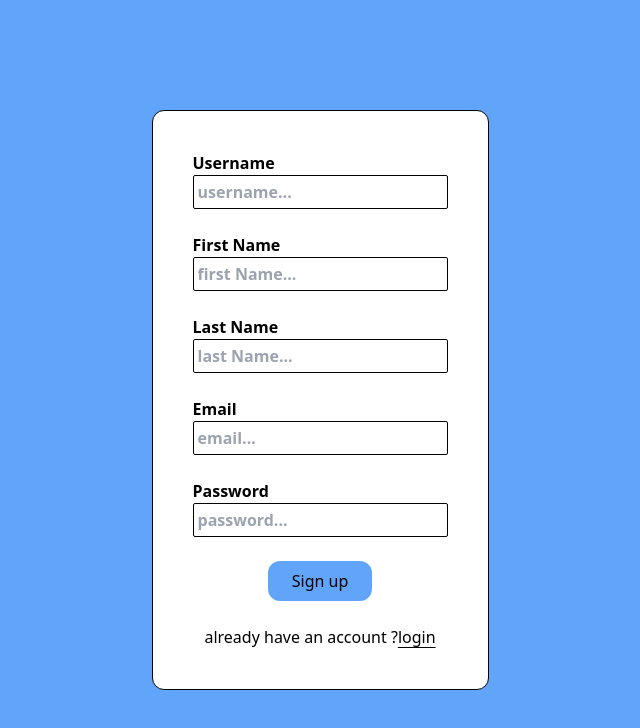
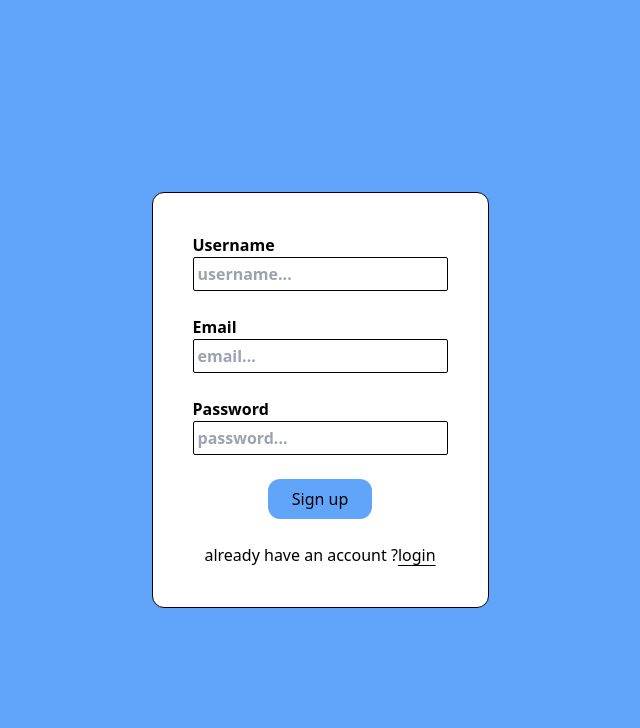
Before and after one commit to HarshalM22/second-brain, a React (Vite) app in the folder frontend/: page / in a window 1280 px wide. Shown: the top 728 px of the page, without its empty margins (320-960 px from the left). Built offline with nearby package versions, Linux system fonts and the light colour scheme.

Commit message:
req improvement

```diff
--- a/frontend/src/pages/Signuppage.tsx
+++ b/frontend/src/pages/Signuppage.tsx
@@ -8,10 +8,11 @@ import { BACKEND_URL } from "../../config";
 export function Signuppage(){
 
     const usernameref = useRef<HTMLInputElement>(null)
-    const firstnameref = useRef<HTMLInputElement>(null)
-    const lastnameref = useRef<HTMLInputElement>(null)
+
     const emailref = useRef<HTMLInputElement>(null)
     const passwordref = useRef<HTMLInputElement>(null)
+    console.log(usernameref.current?.value);
+
 
     const navigate = useNavigate();
 
@@ -20,12 +21,6 @@ export function Signuppage(){
                 <div className=" bg-white border rounded-xl h-auto w-auto p-10 flex flex-col items-center justify-evenly space-y-6">
                    <div className="flex flex-col ">
                     <Inputbox type="text" placeholder="username..." label="Username" referance={usernameref}/>
-                   </div>
-                   <div className="flex flex-col ">
-                    <Inputbox type="text" placeholder="first Name..." label="First Name" referance={firstnameref}/>
-                   </div>
-                   <div className="flex flex-col ">
-                    <Inputbox type="text" placeholder="last Name..." label="Last Name" referance={lastnameref}/>
                    </div>
                    <div className="flex flex-col ">
                     <Inputbox type="email" placeholder="email..." label="Email" referance={emailref}/>
@@ -38,15 +33,12 @@ export function Signuppage(){
 
                         username: usernameref.current?.value ,
 
-                        firstName: firstnameref.current?.value,
-
-                        lastName : lastnameref.current?.value,
-
                         password : passwordref.current?.value,
 
                         email: emailref.current?.value
                     })
                     console.log(res.data);
+
 
                     if(res.status=== 200){
                         navigate("/login")
```
